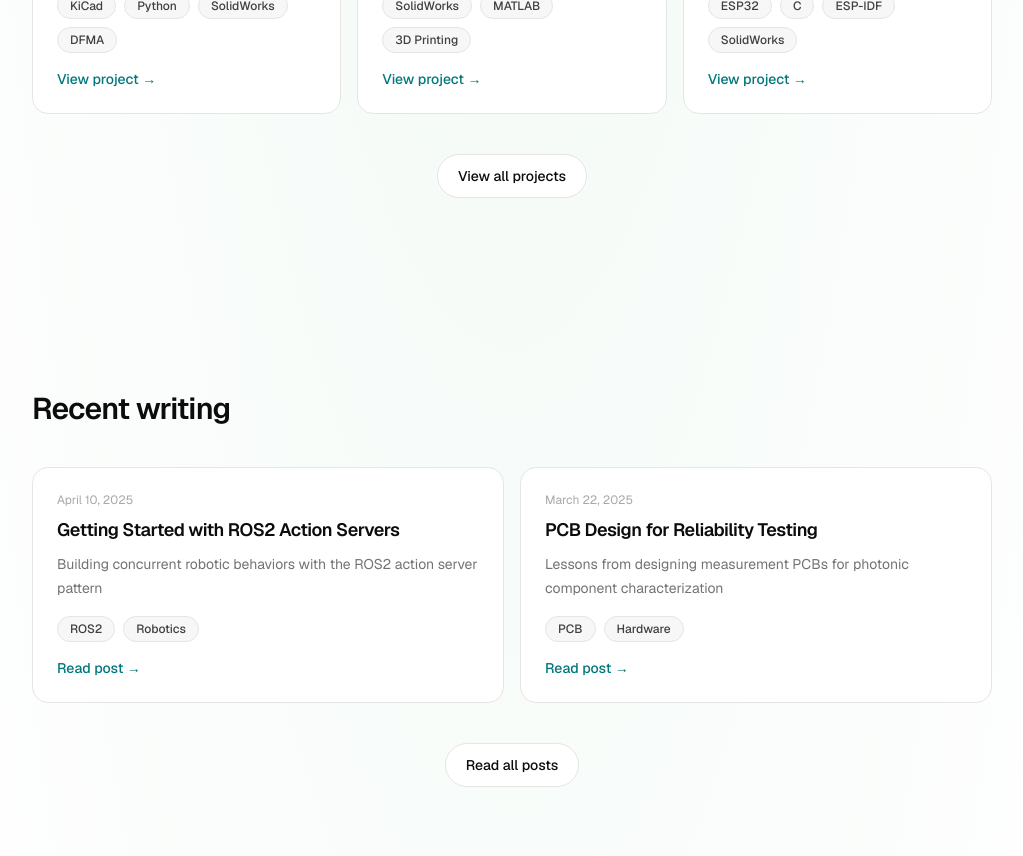
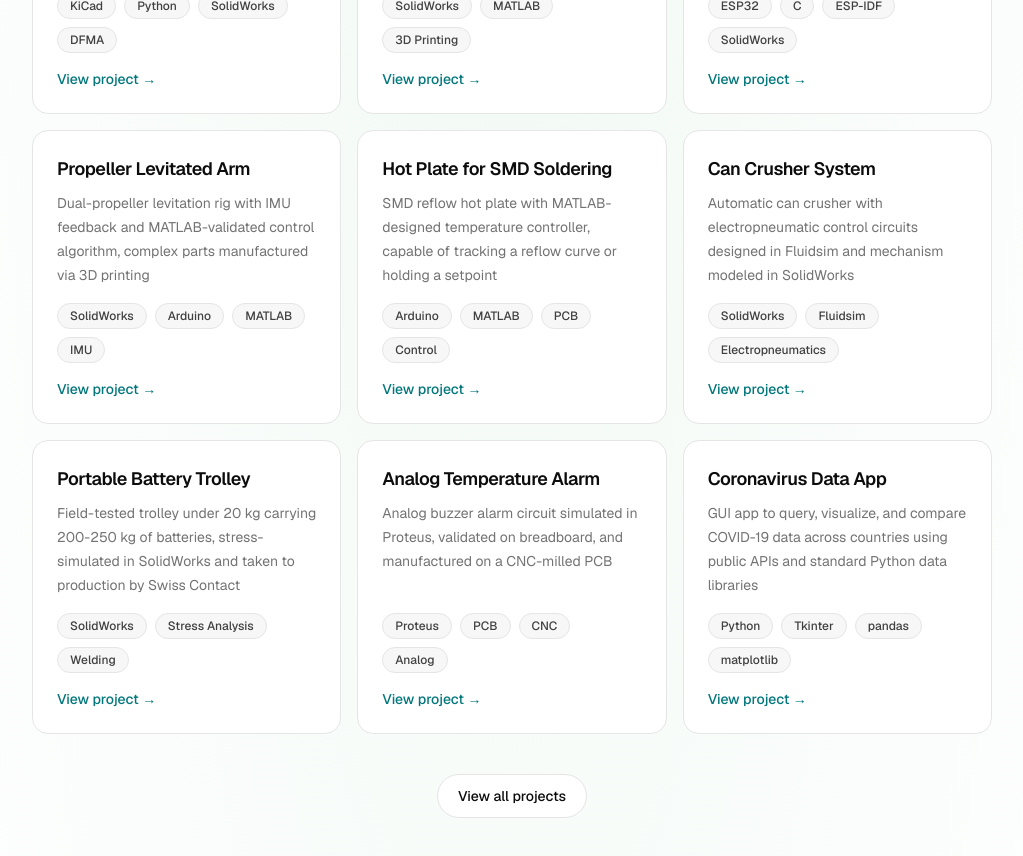
Before and after one commit to leonardoAB1/leonardoachaboiano.com, a Next.js app: page / in a window 1280 px wide. Shown: the part 2260-3116 px from the top of the page, without its empty margins (128-1151 px from the left). Built offline with nearby package versions, Linux system fonts and the light colour scheme.

Commit message:
feat: add all portfolio projects from PDF to featured projects section

```diff
--- a/src/components/home/FeaturedProjects.tsx
+++ b/src/components/home/FeaturedProjects.tsx
@@ -44,6 +44,48 @@ const projects: Project[] = [
     tags: ["ESP32", "C", "ESP-IDF", "SolidWorks"],
     description:
       "IoT smoke detection device integrating ESP32CAM, C firmware on ESP-IDF, and SolidWorks-designed housing for remote monitoring",
+    href: "/projects",
+  },
+  {
+    title: "Propeller Levitated Arm",
+    tags: ["SolidWorks", "Arduino", "MATLAB", "IMU"],
+    description:
+      "Dual-propeller levitation rig with IMU feedback and MATLAB-validated control algorithm, complex parts manufactured via 3D printing",
+    href: "/projects",
+  },
+  {
+    title: "Hot Plate for SMD Soldering",
+    tags: ["Arduino", "MATLAB", "PCB", "Control"],
+    description:
+      "SMD reflow hot plate with MATLAB-designed temperature controller, capable of tracking a reflow curve or holding a setpoint",
+    href: "/projects",
+  },
+  {
+    title: "Can Crusher System",
+    tags: ["SolidWorks", "Fluidsim", "Electropneumatics"],
+    description:
+      "Automatic can crusher with electropneumatic control circuits designed in Fluidsim and mechanism modeled in SolidWorks",
+    href: "/projects",
+  },
+  {
+    title: "Portable Battery Trolley",
+    tags: ["SolidWorks", "Stress Analysis", "Welding"],
+    description:
+      "Field-tested trolley under 20 kg carrying 200-250 kg of batteries, stress-simulated in SolidWorks and taken to production by Swiss Contact",
+    href: "/projects",
+  },
+  {
+    title: "Analog Temperature Alarm",
+    tags: ["Proteus", "PCB", "CNC", "Analog"],
+    description:
+      "Analog buzzer alarm circuit simulated in Proteus, validated on breadboard, and manufactured on a CNC-milled PCB",
+    href: "/projects",
+  },
+  {
+    title: "Coronavirus Data App",
+    tags: ["Python", "Tkinter", "pandas", "matplotlib"],
+    description:
+      "GUI app to query, visualize, and compare COVID-19 data across countries using public APIs and standard Python data libraries",
     href: "/projects",
   },
 ];
```
